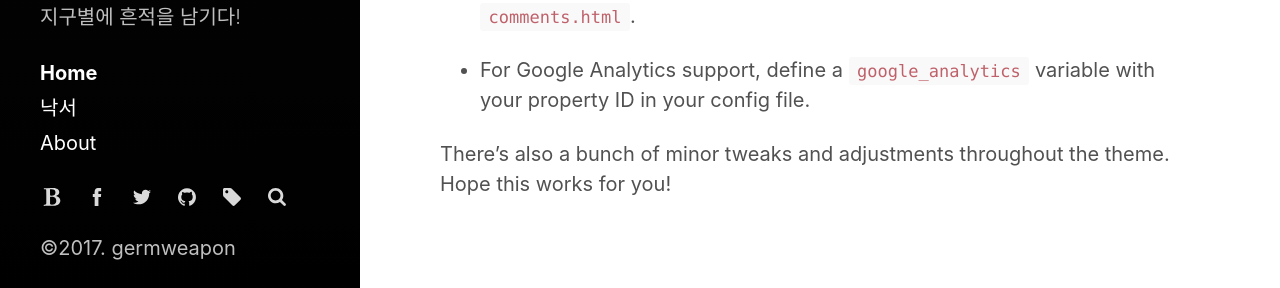
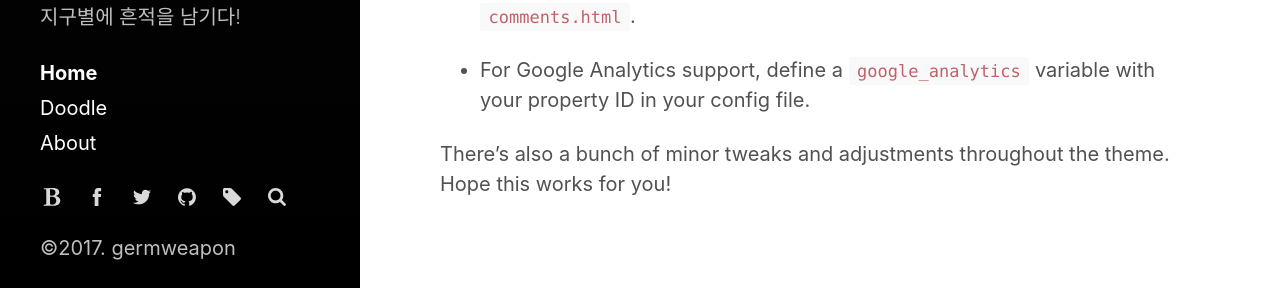
Before and after one commit to germweapon/germweapon.github.io, a Jekyll site: the page built from index.html, in a window 1280 px wide. Shown: the part 1997-2285 px from the top of the page. Built offline with Jekyll 4.4.1, drawn with Linux system fonts in a browser that asks for light colours; the list of posts is cut into pages by our own code.

Commit message:
some fix

```diff
--- a/category/Doodle.md
+++ b/category/Doodle.md
@@ -1,6 +1,6 @@
 ---
 layout: category
-title: 낙서
+title: Doodle
 catergory : Doodle
 ---
 
```
